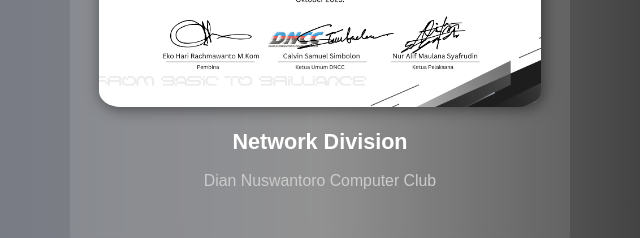
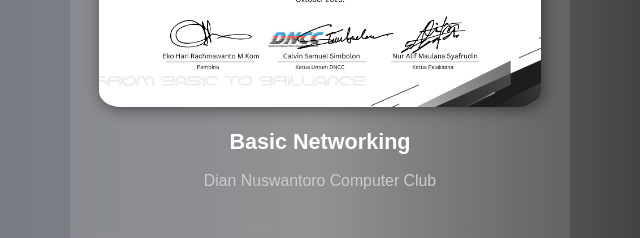
Before and after one commit to natanchy/Portofolio, a plain HTML site: page index.html in a window 1280 px wide. Shown: the part 2080-2318 px from the top of the page, 320-960 px from the left. Drawn offline with nearby package versions, Linux system fonts and the light colour scheme.

Commit message:
Update index.html

```diff
--- a/index.html
+++ b/index.html
@@ -71,7 +71,7 @@
       <div class="row">
         <div class="sertif-card">
           <img src="img/Sertif.png" alt="Sertif" class="sertif-card-img" />
-          <h3 class="sertif-card-title">Network Division</h3>
+          <h3 class="sertif-card-title">Basic Networking</h3>
           <p class="sertif-card-desc">Dian Nuswantoro Computer Club</p>
         </div>
         <div class="sertif-card">
```
